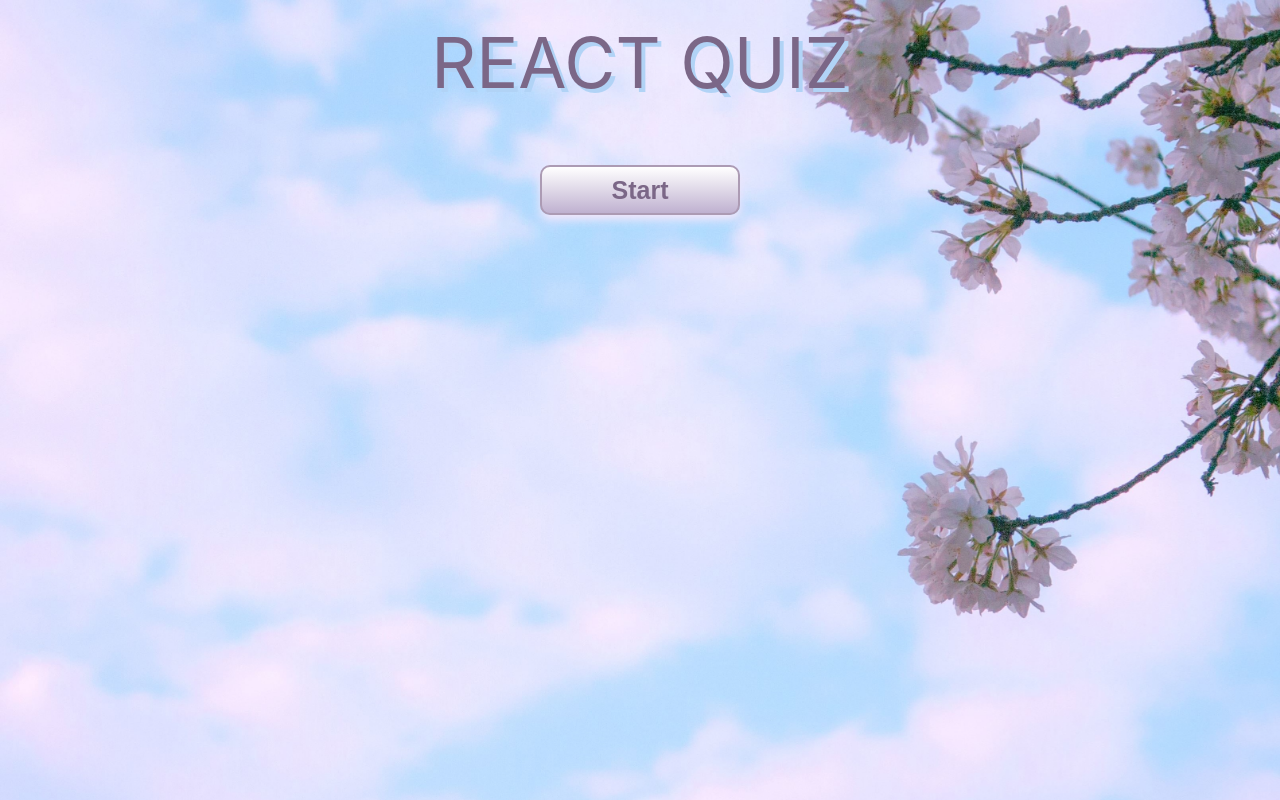
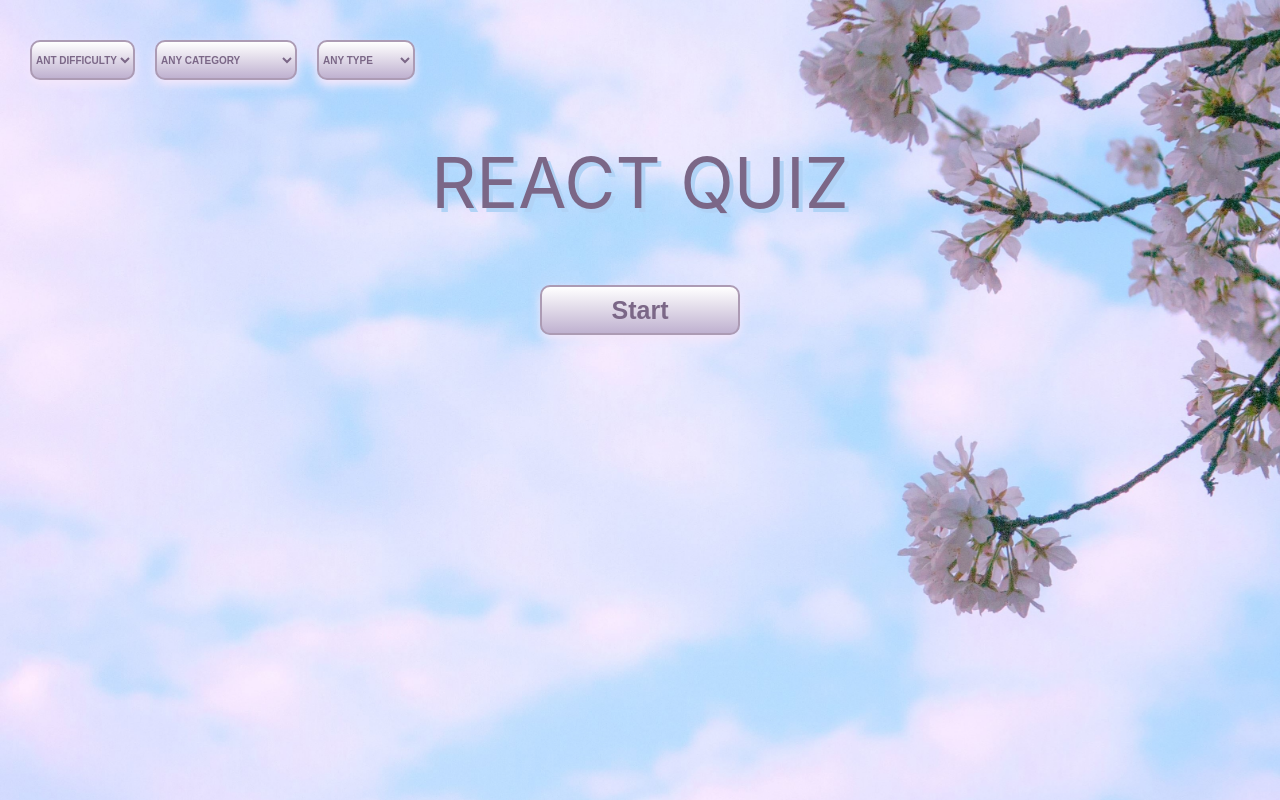
Before and after one commit to DenisaCantu14/Quiz-App, a React (Create React App) app: page / in a window 1280 px wide. Built offline with nearby package versions, Linux system fonts and the light colour scheme.

Commit message:
Adding select options

```diff
--- a/src/API.ts
+++ b/src/API.ts
@@ -11,22 +11,18 @@ import {shuffleArray} from './utils'
 }
 
 export type QuestionState = Question & {answers :string[];};
-export enum Difficulty {
-    EASY = "easy",
-    MEDIUM = "medium",
-    HARD = "hard"
-}
 
-export const fetchQuizQuestions = async (amount: number, difficulty: Difficulty) => {
-    const endpoint = `https://opentdb.com/api.php?amount=${amount}&difficulty=${difficulty}&type=multiple`;
-                     //   https://opentdb.com/api.php?amount=10
+export const fetchQuizQuestions = async (amount: number, difficulty: string, category: string, type:string) => {
+    const endpoint = `https://opentdb.com/api.php?amount=${amount}&category=${category}&difficulty=${difficulty}&type=${type}`;
+
     const data = await (await fetch(endpoint)).json();
+
     return data.results.map((question : Question) => ({
        ...question,
        answers: shuffleArray([
            ...question.incorrect_answers,
            question.correct_answer,
         ]),
-   }));
+   }))
 
 };
--- a/src/App.css
+++ b/src/App.css
@@ -9,8 +9,7 @@ body
   background-size : cover;
   margin:0px;
   padding: 0 20px;
-  display:flex;
-  justify-content : center;
+
 
 }
 *{
@@ -68,3 +67,19 @@ h1
 .start{
   max-width: 200px;
 }
+
+.select-btn
+{
+  cursor: pointer;
+  background: linear-gradient(180deg, #fff, #bfb1d0);
+  border : 2px solid #ac9bb4;
+  box-shadow: 0px 5px 10px #f4e7fb;
+  color : #7b6787;
+  font-size : 10px;
+  font-weight : bold;
+  border-radius: 10px;
+  height: 40px;
+  margin: 40px 10px;
+  width: auto;
+
+}
--- a/src/App.tsx
+++ b/src/App.tsx
@@ -1,12 +1,11 @@
 import React, { useState } from 'react';
-import logo from './logo.svg';
 import './App.css';
 import { start } from 'repl';
 import { fetchQuizQuestions } from './API';
 //components
 import QuestionCard from './components/QuestionCard';
 //Types
-import { Difficulty, QuestionState } from './API';
+import { QuestionState } from './API';
 
 
 export type AnswerObject = {
@@ -24,21 +23,23 @@ function App()
   const [number, setNumber] = useState(0);
   const [userAnswers, setUserAnswers] = useState<AnswerObject[]>([]);
   const [score, setScore] = useState(0);
-  const [gameOver, setGameOver] = useState(true)
+  const [gameOver, setGameOver] = useState(true);
+  const [difficulty, setDifficulty] = useState("");
+  const [category, setCategory] = useState("");
+  const [type, setType] = useState("");
 
 
   const startTrivia = async () =>
   {
     setLoading(true);
     setGameOver(false);
-    const newQuestions = await fetchQuizQuestions(TOTAL_QUESTIONS, Difficulty.EASY);
+    const newQuestions = await fetchQuizQuestions(TOTAL_QUESTIONS, difficulty, category, type);
     setQuestions(newQuestions);
     setScore(0);
     setUserAnswers([]);
     setNumber(0);
     setLoading(false);
-
-
+    console.log(difficulty);
   }
 
 
@@ -54,7 +55,7 @@ function App()
       if (correct) setScore(prev => prev + 1);
       //Save answer in the array for user answers
       const answerObject = {
-        question: questions[number].question,
+        question:  questions[number].question,
         answer,
         correct,
         correctAnswer: questions[number].correct_answer,
@@ -80,12 +81,37 @@ function App()
 
 
   return (
+      <>
+      <div className="menu" >
+      {gameOver || userAnswers.length === TOTAL_QUESTIONS ? (
+          <>
+          <select className = "select-btn" name="difficulty" id="difficulty" onChange ={e => setDifficulty(e.target.value)} >
+            <option value="" >ANT DIFFICULTY</option>
+            <option value="easy" >EASY</option>
+            <option value="medium">MEDIUM</option>
+            <option value="hard">HARD</option>
+          </select>
+          <select className = "select-btn" name="category" id="category" onChange ={e => setCategory(e.target.value)}>
+            <option value="">ANY CATEGORY</option>
+            <option value="9">GENERAL KNOWLEDGE</option>
+            <option value="25">ART</option>
+          </select>
+          <select className = "select-btn" name="type" id="type" onChange ={e => setType(e.target.value)}>
+            <option value="">ANY TYPE</option>
+            <option value="boolean">True or False</option>
+            <option value="multiple">Multiple Choise</option>
+          </select>
 
+          </>
+        ) : null}
+      </div>
+      <div className="wrapper">
 
-      <div className="wrapper">
         <h1>REACT QUIZ</h1>
         {gameOver || userAnswers.length === TOTAL_QUESTIONS ? (
+          <>
           <button className="start" onClick={startTrivia}>Start</button>
+          </>
         ) : null}
 
         {!gameOver ? <p className="score">Score:{score}</p> : null}
@@ -103,6 +129,7 @@ function App()
         {!gameOver && !loading && userAnswers.length === number + 1 && number !== TOTAL_QUESTIONS - 1 && (<button className="next" onClick={nextQuestion}>Next question</button>)
         }
       </div>
+      </>
 
     );
 }
--- a/src/components/QuestionCard.css
+++ b/src/components/QuestionCard.css
@@ -4,7 +4,7 @@
     border-radius: 10px;
     border: 1px solid  #7b6787;
     padding: 20px;
-    box-shadow: 0px 5px 10px rgba(0,0,0,0.25);
+    box-shadow: 0px 7px 12px rgba(0,0,0,0.25);
     text-align: center;
     transition: all 0.3s ease;
 
```
